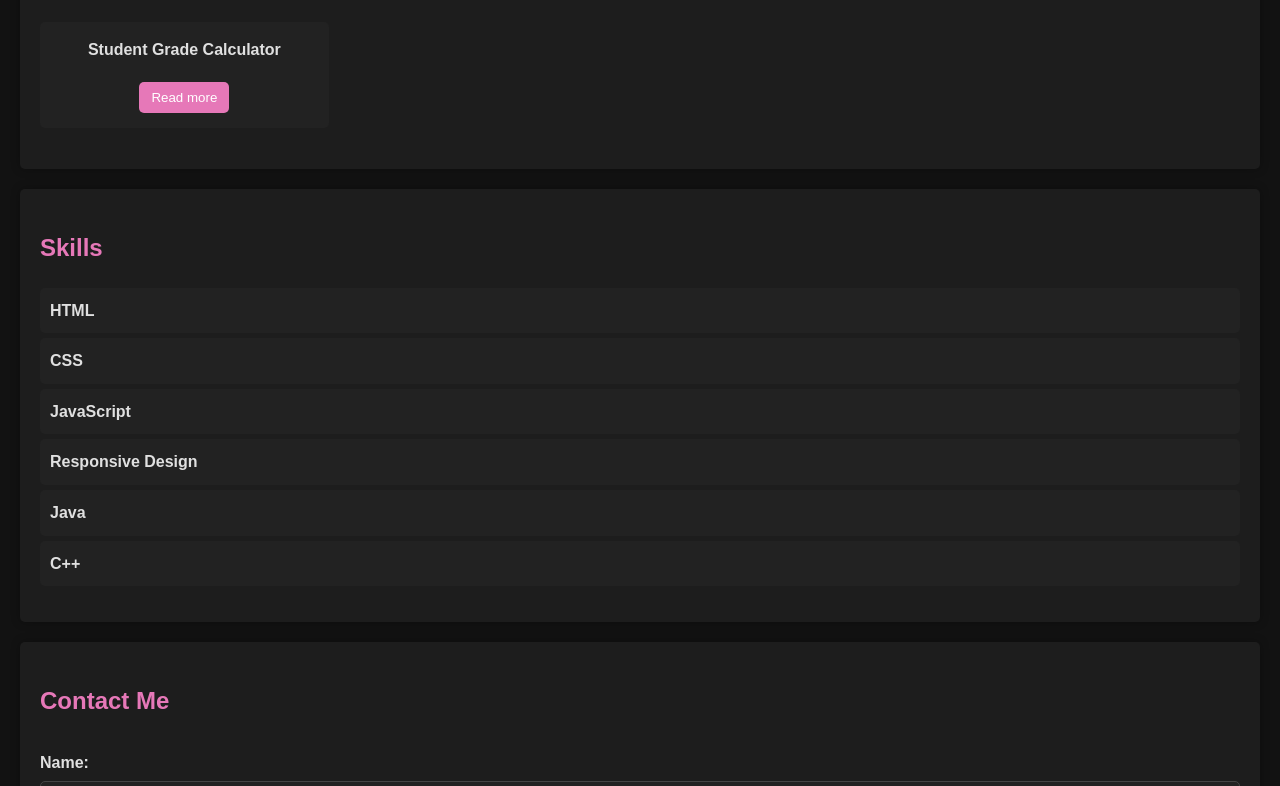
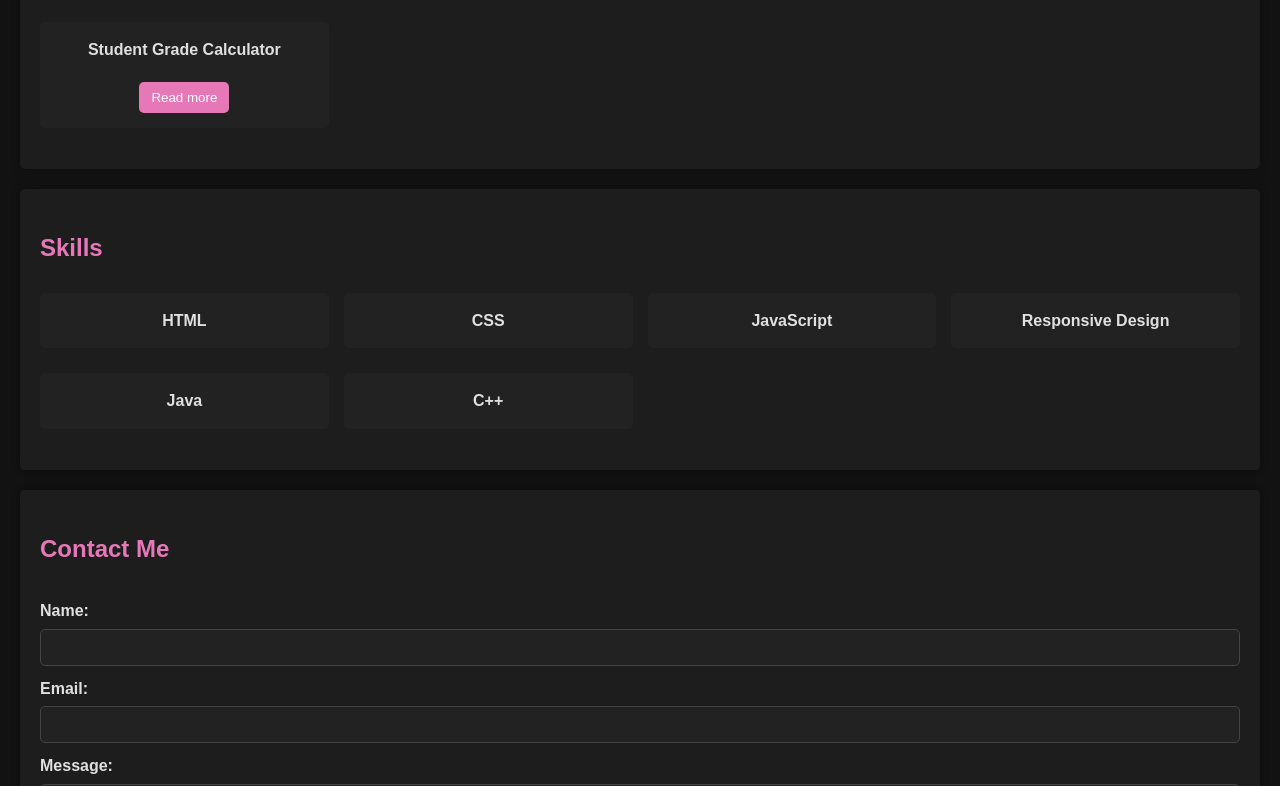
Before and after one commit to Seiji-yu/Portfolio-Project, a plain HTML site: page index.html in a window 1280 px wide. Shown: the part 549-1335 px from the top of the page. Drawn offline with Linux system fonts and the light colour scheme.

Commit message:
style.css

```diff
--- a/style.css
+++ b/style.css
@@ -114,6 +114,21 @@ h2 {
     /* Blue hover effect */
 }
 
+/* Styles each skills item */
+#skillsList {
+    display: grid;
+    grid-template-columns: repeat(auto-fit, minmax(250px, 1fr)); /* Responsive grid */
+    gap: 15px;
+}
+
+#skillsList li {
+    padding: 15px;
+    border-radius: 5px;
+    display: flex;
+    flex-direction: column;
+    align-items: center;
+}
+
 ul {
     list-style-type: none;
     padding: 0;
```
